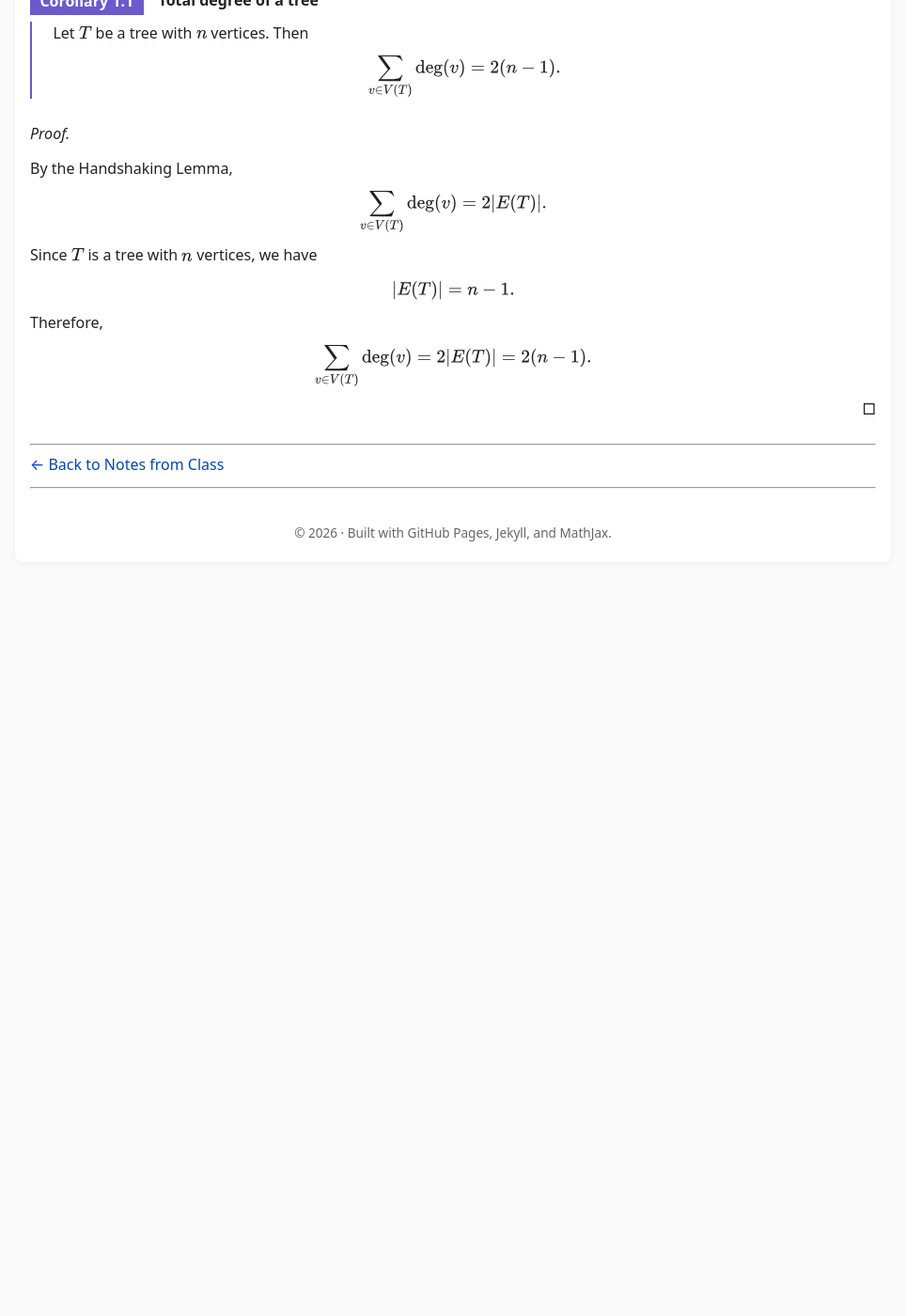
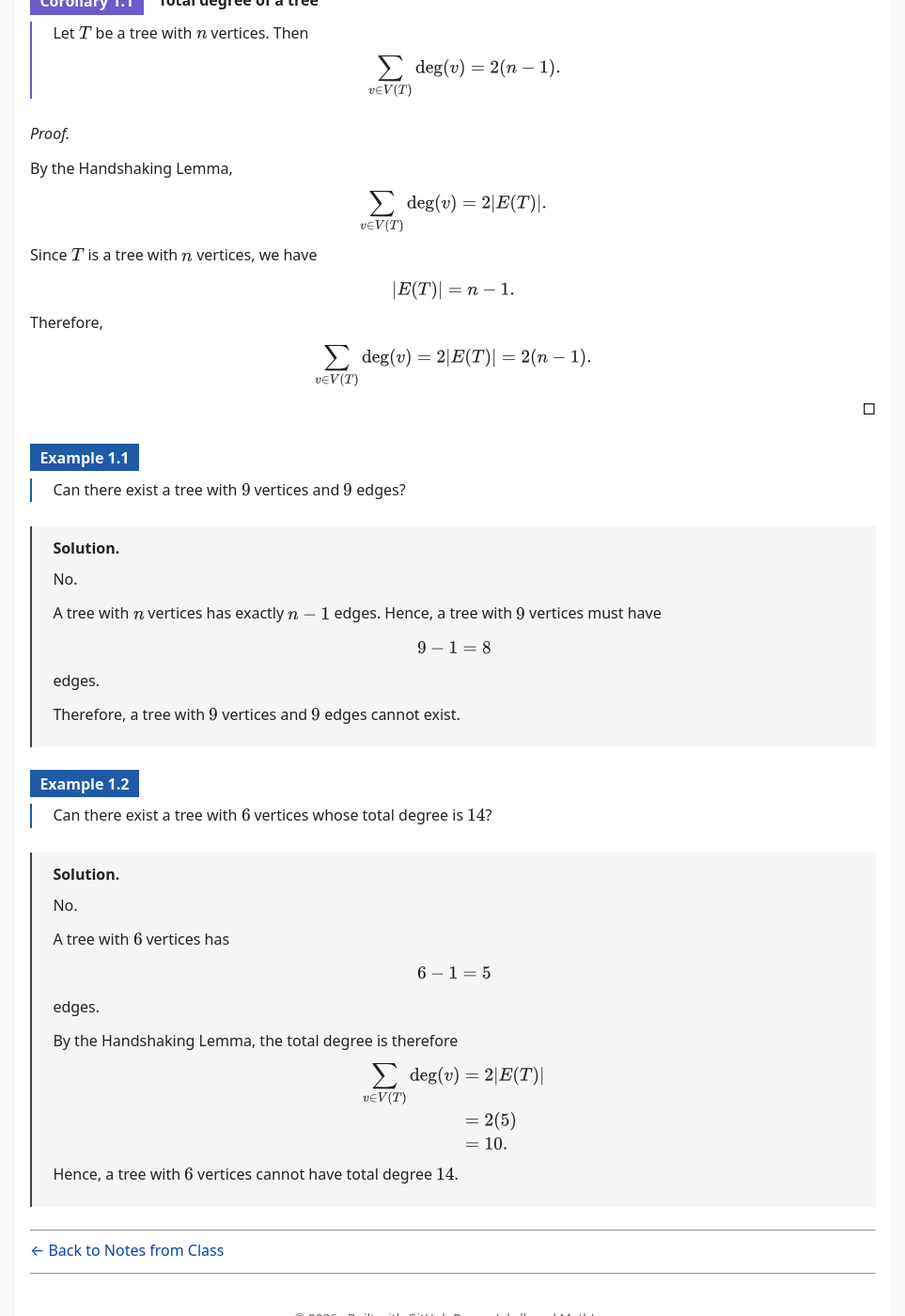
Before and after one commit to SaleemKamaludin/SaleemKamaludin.github.io, a Jekyll site: the page built from courses/math-2276/notes-from-class/supplementary-lecture-5/index.md, in a window 1280 px wide and 1400 px high, scrolled down 1225 px. Shown: the whole window at 94% size, without its empty margins (158-1121 px from the left). Built offline with Jekyll 4.4.1, drawn with Linux system fonts in a browser that asks for light colours; before the commit the page ends 1855 px from its top, so only the background shows below that.

Commit message:
Add tree edge and degree examples to Lecture 5 notes

```diff
--- a/courses/math-2276/notes-from-class/supplementary-lecture-5/index.md
+++ b/courses/math-2276/notes-from-class/supplementary-lecture-5/index.md
@@ -230,6 +230,120 @@ These supplementary notes contain typed and expanded material developed during L
 
 </div>
 
+<div id="supp-lecture-5-example-1" class="math-env example">
+
+  <div class="math-env-heading">
+    <span class="math-env-tag">Example 1.1</span>
+  </div>
+
+  <div class="math-env-body">
+
+    <p>
+      Can there exist a tree with \(9\) vertices and \(9\) edges?
+    </p>
+
+  </div>
+
+</div>
+
+
+<div id="supp-lecture-5-example-1-solution" class="solution">
+
+  <div class="solution-title">Solution.</div>
+
+  <p>
+    No.
+  </p>
+
+  <p>
+    A tree with \(n\) vertices has exactly \(n-1\) edges. Hence, a tree with
+    \(9\) vertices must have
+  </p>
+
+  <div class="display-math">
+
+  \[
+  9-1=8
+  \]
+
+  </div>
+
+  <p>
+    edges.
+  </p>
+
+  <p>
+    Therefore, a tree with \(9\) vertices and \(9\) edges cannot exist.
+  </p>
+
+</div>
+
+
+<div id="supp-lecture-5-example-2" class="math-env example">
+
+  <div class="math-env-heading">
+    <span class="math-env-tag">Example 1.2</span>
+  </div>
+
+  <div class="math-env-body">
+
+    <p>
+      Can there exist a tree with \(6\) vertices whose total degree is
+      \(14\)?
+    </p>
+
+  </div>
+
+</div>
+
+
+<div id="supp-lecture-5-example-2-solution" class="solution">
+
+  <div class="solution-title">Solution.</div>
+
+  <p>
+    No.
+  </p>
+
+  <p>
+    A tree with \(6\) vertices has
+  </p>
+
+  <div class="display-math">
+
+  \[
+  6-1=5
+  \]
+
+  </div>
+
+  <p>
+    edges.
+  </p>
+
+  <p>
+    By the Handshaking Lemma, the total degree is therefore
+  </p>
+
+  <div class="display-math">
+
+  \[
+  \begin{aligned}
+  \sum_{v\in V(T)}\deg(v)
+  &=2|E(T)|\\
+  &=2(5)\\
+  &=10.
+  \end{aligned}
+  \]
+
+  </div>
+
+  <p>
+    Hence, a tree with \(6\) vertices cannot have total degree \(14\).
+  </p>
+
+</div>
+
 ---
 
 [← Back to Notes from Class]({{ '/courses/math-2276/notes-from-class/' | relative_url }})
```
